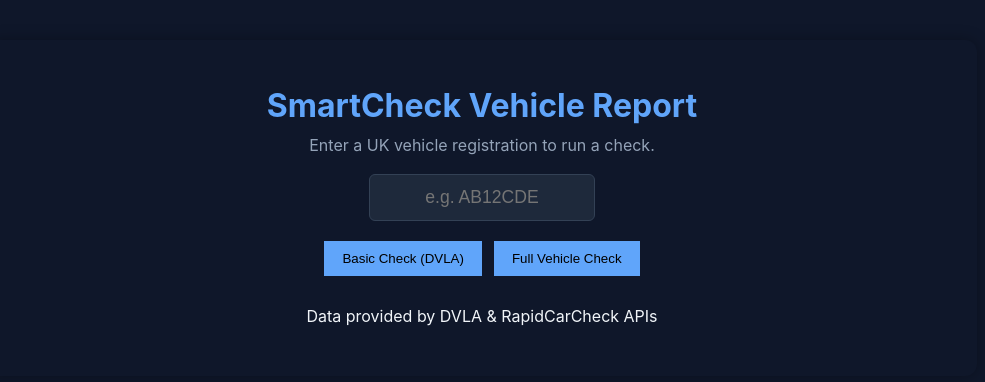
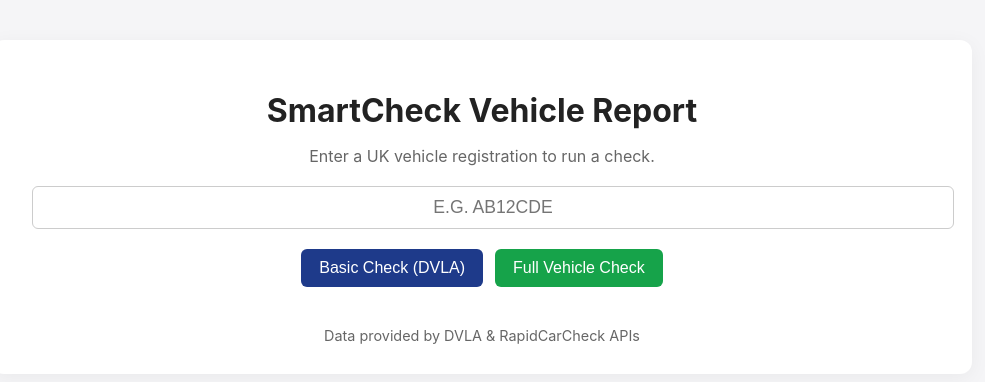
Before and after one commit to Wasif667/SmartCheck, a React (Vite) app in the folder client/: page / in a window 1280 px wide. Shown: the top 382 px of the page, without its empty margins (158-1143 px from the left). Built offline with nearby package versions, Linux system fonts and the light colour scheme.

Commit message:
Update styles.css

```diff
--- a/client/src/styles.css
+++ b/client/src/styles.css
@@ -1,79 +1,131 @@
-/* ----------------------------------------------
-   SMARTCHECK STYLESHEET
-   Clean, dark theme with readable data tables
----------------------------------------------- */
-
-:root {
-  --bg-dark: #0f172a;
-  --bg-card: #1e293b;
-  --text-main: #f1f5f9;
-  --text-muted: #94a3b8;
-  --accent: #60a5fa;
-  --accent-green: #16a34a;
-  --border: #334155;
-  --error: #f87171;
-  --shadow: rgba(0, 0, 0, 0.3);
-  --radius: 12px;
-}
-
-/* ---------- Layout ---------- */
-
 body {
-  font-family: "Inter", -apple-system, BlinkMacSystemFont, "Segoe UI", Roboto,
-    Helvetica, Arial, sans-serif;
-  background: var(--bg-dark);
-  color: var(--text-main);
+  font-family: "Inter", sans-serif;
+  background-color: #f5f5f7;
+  color: #222;
   margin: 0;
   padding: 0;
 }
 
 .container {
-  max-width: 950px;
+  max-width: 900px;
   margin: 40px auto;
-  padding: 25px 20px 50px;
-  text-align: center;
-  background: var(--bg-dark);
-  border-radius: var(--radius);
-  box-shadow: 0 0 15px var(--shadow);
+  background: white;
+  border-radius: 12px;
+  padding: 30px 40px;
+  box-shadow: 0 4px 20px rgba(0, 0, 0, 0.05);
 }
 
-/* ---------- Header ---------- */
-
 h1 {
-  color: var(--accent);
+  text-align: center;
   font-size: 2rem;
-  margin-bottom: 0.3em;
+  margin-bottom: 10px;
 }
 
 p {
-  color: var(--text-muted);
-  margin-top: 0;
-  margin-bottom: 1.2em;
+  text-align: center;
+  color: #666;
 }
 
-/* ---------- Form & Buttons ---------- */
+input {
+  width: 100%;
+  padding: 10px;
+  font-size: 1.1rem;
+  text-transform: uppercase;
+  border: 1px solid #ccc;
+  border-radius: 6px;
+  text-align: center;
+}
 
-.formRow input {
-  padding: 12px;
-  font-size: 1.1em;
-  text-align: center;
-  border-radius: 6px;
-  border: 1px solid var(--border);
-  background: var(--bg-card);
-  color: var(--text-main);
-  width: 200px;
+.formRow {
+  margin: 20px 0;
 }
 
 .buttonRow {
   display: flex;
   justify-content: center;
   gap: 12px;
-  margin: 20px 0 30px;
-  flex-wrap: wrap;
+  margin-bottom: 20px;
 }
 
 button {
-  background: var(--accent);
+  background: #1e3a8a;
+  color: white;
   border: none;
   padding: 10px 18px;
-  border-
+  font-size: 1rem;
+  border-radius: 6px;
+  cursor: pointer;
+}
+
+button.btnFull {
+  background: #16a34a;
+}
+
+button:disabled {
+  opacity: 0.6;
+  cursor: not-allowed;
+}
+
+.error {
+  background: #fee2e2;
+  color: #991b1b;
+  padding: 10px;
+  border-radius: 6px;
+  text-align: center;
+  margin-bottom: 20px;
+}
+
+.sectionGroup {
+  display: flex;
+  flex-direction: column;
+  gap: 24px;
+}
+
+.section {
+  background: #fafafa;
+  border: 1px solid #e5e7eb;
+  border-radius: 10px;
+  padding: 20px;
+}
+
+.section h2 {
+  font-size: 1.2rem;
+  color: #1f2937;
+  margin-top: 0;
+  border-bottom: 2px solid #e5e7eb;
+  padding-bottom: 5px;
+}
+
+.subsection {
+  margin-top: 10px;
+}
+
+.subsection h3 {
+  font-size: 1rem;
+  color: #374151;
+  margin-bottom: 6px;
+}
+
+.row {
+  display: flex;
+  justify-content: space-between;
+  border-bottom: 1px solid #e5e7eb;
+  padding: 6px 0;
+  font-size: 0.95rem;
+}
+
+.label {
+  font-weight: 500;
+}
+
+.value {
+  text-align: right;
+  color: #111;
+}
+
+.footer {
+  text-align: center;
+  color: #666;
+  margin-top: 40px;
+  font-size: 0.9rem;
+}
```
